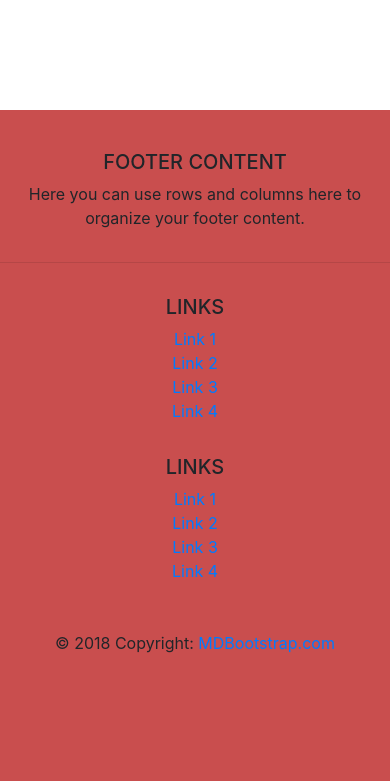
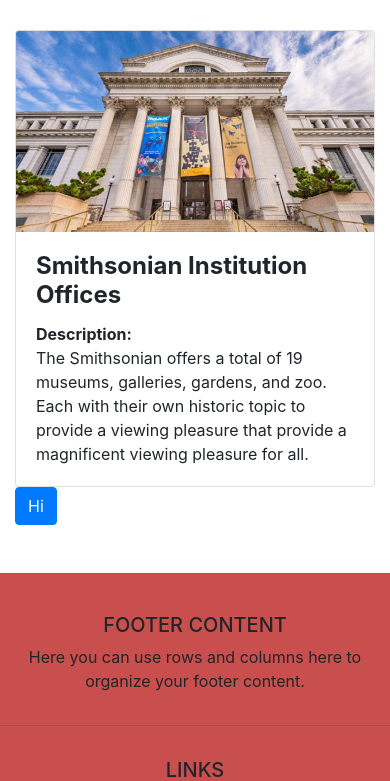
Before and after one commit to fastfists/BPA-NLC-website, a Flask app: page /attractions in a window 390 px wide; the page is wider, and only the part inside the window is pictured. Shown: the part 613-1394 px from the top of that part. Before the commit the page ends 1266 px from the top of that part, so only its background shows below. Run offline with Flask 2, Linux system fonts and the light colour scheme; parts of the project's set-up code (start-up, migrations or seed data) failed here and were passed over; some libraries are stand-ins or nearby versions.

Commit message:
Edited attraction page

```diff
--- a/NLC/templates/attractions.html
+++ b/NLC/templates/attractions.html
@@ -1,19 +1,43 @@
 {% extends "layout.html" %}
 
 {% block body %}
-    <!-- Enter main html here -->
-    <h1>
-        Attractions
-    </h1>
-
-    <div class="container">
+<br>
+<div class="card">
+    <div class="row">
+        <div class="col-md-5">
+            <img src="{{url_for('static', filename='img/Smithsonian_outside.jpg') }}" class="img-fluid card-img-top" alt="">
+        </div>
+        <div class="col-md-7">
+            <div class="card-body">
+                <h4 class="card-title"><b>Smithsonian Institution Offices </b></h4>
+                <p class="card-text">
+                    <b>Description:</b><br>
+                    The Smithsonian offers a total of 19 museums, galleries, gardens, and zoo. Each with their own historic topic to provide a viewing pleasure that provide a magnificent viewing pleasure for all.
+                </p>
+            </div>
+            <a href="https://www.si.edu/museums" class="btn btn-info" target="_blank">More Info</a>
+        </div>
+    </div>
+</div>
+<br>
+<br>
+<div class="card">
         <div class="row">
-            <div class="col-md-4">
-                <iframe  src="https://www.google.com/maps/d/u/0/embed?mid=1kTUhhev-WMmJPG7k93iKodXGWQN8plYI" width="640" height="480"></iframe>
+            <div class="col-md-5">
+                <img src="{{url_for("static", filename="img/Smithsonian_outside.jpg") }}" class="img-fluid rounded-thumbnail card-img-top" alt="">
             </div>
-            <div class="col-md-8">
-
+            <div class="col-md-7">
+                <div class="card-body">
+                    <h4 class="card-title"><b>Smithsonian Institution Offices </b></h4>
+                    <p class="card-text">
+                        <b>Description:</b><br>
+                        The Smithsonian offers a total of 19 museums, galleries, gardens, and zoo. Each with their own historic topic to provide a viewing pleasure that provide a magnificent viewing pleasure for all.
+                    </p>
+                </div>
             </div>
         </div>
     </div>
+
+
+<a href="{{url_for('static', filename='img/Smithsonian_outside.jpg') }}" class="btn btn-primary"> Hi</a>
 {% endblock %}
--- a/NLC/templates/layout.html
+++ b/NLC/templates/layout.html
@@ -19,18 +19,7 @@
 <body>
     {% include 'includes/_navbar.html' %}
     <main class=container role="main">
-        <div class="row">
-            <div id=main-body class="col-md-8">
-                {% block body%} {% endblock %}
-                <br><br>
-            </div>
-            <div class="col-md-4">
-                <div class="content-section">
-                    <h1>{% block sidebar %} {% endblock %}</h1>
-                </div>
-
-            </div>
-        </div>
+        {% block body%} {% endblock %}
     </main>
     <br><br>
     {% include 'includes/_footer.html' %}
--- a/NLC/templates/maps.html
+++ b/NLC/templates/maps.html
@@ -5,4 +5,5 @@
     <h1>
         Maps
     </h1>
+    <iframe src="https://www.google.com/maps/d/u/0/embed?mid=1kTUhhev-WMmJPG7k93iKodXGWQN8plYI" width="640" height="480"></iframe>
 {% endblock %}
```
Also changed, not shown: NLC/static/img/Smithsonian_outside.jpg (added).
